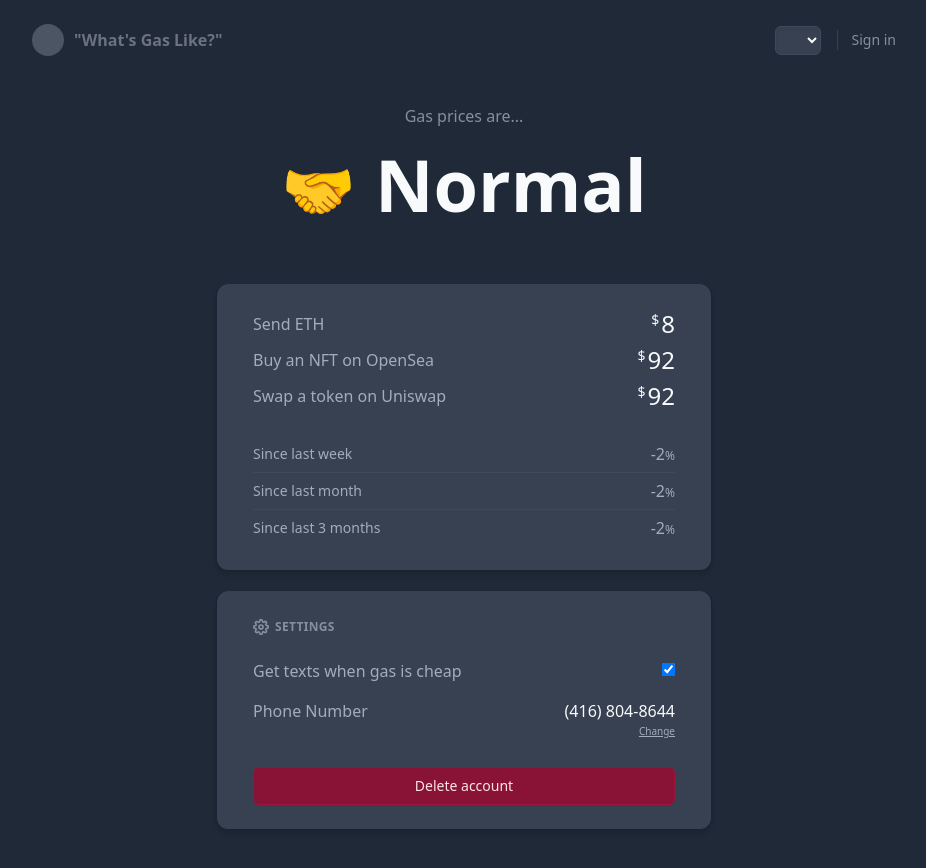
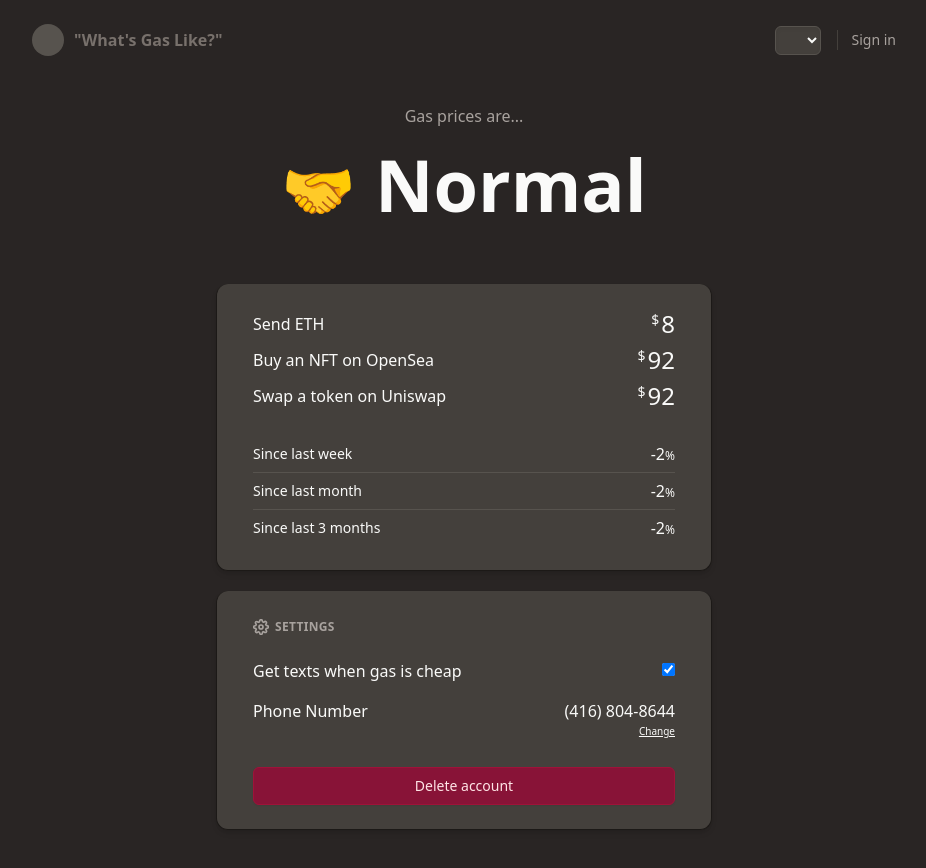
Before and after one commit to maxgeor/gas-tracker, a Next.js app: page /admin in a window 1280 px wide. Shown: the top 868 px of the page, without its empty margins (176-1102 px from the left). Built offline with nearby package versions, Linux system fonts and the light colour scheme.

Commit message:
Made grays warmer

```diff
--- a/pages/admin.js
+++ b/pages/admin.js
@@ -2,47 +2,47 @@
 
 export default function Admin() {
   return (
-    <div className=" bg-gray-800 text-gray-50 min-h-screen pb-48">
+    <div className=" bg-stone-800 text-stone-50 min-h-screen pb-48">
       <div className="flex flex-col items-center max-w-4xl mx-auto">
         <header className="px-4 flex justify-between items-center w-full mt-6">
           <div className="flex items-center space-x-2.5">
-            <span className="rounded-full bg-gray-600 h-8 w-8"></span>
-            <p className="font-semibold text-gray-500 hidden sm:block">"What's Gas Like?"</p>
+            <span className="rounded-full bg-stone-600 h-8 w-8"></span>
+            <p className="font-semibold text-stone-500 hidden sm:block">"What's Gas Like?"</p>
           </div>
           <div className="flex items-center">
-            <select value="USD" className="shadow-inner py-1 text-xs px-3 rounded-md bg-gray-700 border border-gray-600">USD</select>
-            <span className="text-gray-400 font-medium text-sm border-l border-gray-700 ml-4 pl-3.5">Sign in</span>
+            <select value="USD" className="shadow-inner py-1 text-xs px-3 rounded-md bg-stone-700 border border-stone-600">USD</select>
+            <span className="text-stone-400 font-medium text-sm border-l border-stone-700 ml-4 pl-3.5">Sign in</span>
           </div>
         </header>
-        <h3 className="text-gray-400 mt-12 mb-5">Gas prices are...</h3>
+        <h3 className="text-stone-400 mt-12 mb-5">Gas prices are...</h3>
         <h1 className="text-6xl sm:text-7xl font-bold mb-14 sm:mb-16"><span className="text-5xl sm:text-6xl mb-2">🤝</span> Normal</h1>
         {/* <h1 className="text-6xl sm:text-7xl font-bold mb-16"><span className="text-5xl sm:text-6xl mb-4">👍</span> Good</h1> */}
         {/* <h1 className="text-6xl sm:text-7xl font-bold mb-16"><span className="text-5xl sm:text-6xl mb-4">👎</span> Bad</h1> */}
-        <section className="flex flex-col items-center text-gray-350 bg-gray-700 sm:rounded-xl shadow-md border border-gray-900 border-t-0 w-full sm:max-w-md p-6 sm:px-9 mb-5 ">
+        <section className="flex flex-col items-center text-stone-350 bg-stone-700 sm:rounded-xl shadow-md border border-stone-900 border-t-0 w-full sm:max-w-md p-6 sm:px-9 mb-5 ">
           <div className=" space-y-1 mb-6 w-full">
             <div className="flex justify-between items-center">
               <span className="w-2/3 leading-6">Send ETH</span>
-              <div className="price flex self-start text-gray-50">
+              <div className="price flex self-start text-stone-50">
                 <span className="dollar-sign text-sm mt-0.5 mr-0.5">$</span>
                 <span className="amount text-2xl font-medium">8</span>
               </div>
             </div>
             <div className="flex justify-between items-center">
               <span className="w-2/3 leading-6">Buy an NFT on OpenSea</span>
-              <div className="price flex self-start text-gray-50">
+              <div className="price flex self-start text-stone-50">
                 <span className="dollar-sign text-sm mt-0.5 mr-0.5">$</span>
                 <span className="amount text-2xl font-medium">92</span>
               </div>
             </div>
             <div className="flex justify-between items-center">
               <span className="w-2/3 leading-6">Swap a token on Uniswap</span>
-              <div className="price flex self-start text-gray-50">
+              <div className="price flex self-start text-stone-50">
                 <span className="dollar-sign text-sm mt-0.5 mr-0.5">$</span>
                 <span className="amount text-2xl font-medium">92</span>
               </div>
             </div>
           </div>
-          <div className="text-sm divide-y divide-gray-600 w-full">
+          <div className="text-sm divide-y divide-stone-600 w-full">
             <div className="py-2 flex justify-between">
               <span>Since last week</span>
               <span className="text-base leading-5">-2<span className="text-xs">%</span></span>
@@ -57,8 +57,8 @@ export default function Admin() {
             </div>
           </div>
           </section>
-        <section className="text-gray-350 bg-gray-700 sm:rounded-xl shadow-md border border-gray-900 border-t-0 sm:max-w-md w-full p-6  sm:px-9">
-          <div className="flex space-x-1.5 items-center text-gray-400 mt-1 mb-6">
+        <section className="text-stone-350 bg-stone-700 sm:rounded-xl shadow-md border border-stone-900 border-t-0 sm:max-w-md w-full p-6  sm:px-9">
+          <div className="flex space-x-1.5 items-center text-stone-400 mt-1 mb-6">
             <svg xmlns="http://www.w3.org/2000/svg" width="16" height="16" viewBox="0 0 24 24" fill="none" stroke="currentColor" strokeWidth="2.5" strokeLinecap="round" strokeLinejoin="round"><circle cx="12" cy="12" r="3"></circle><path d="M19.4 15a1.65 1.65 0 0 0 .33 1.82l.06.06a2 2 0 0 1 0 2.83 2 2 0 0 1-2.83 0l-.06-.06a1.65 1.65 0 0 0-1.82-.33 1.65 1.65 0 0 0-1 1.51V21a2 2 0 0 1-2 2 2 2 0 0 1-2-2v-.09A1.65 1.65 0 0 0 9 19.4a1.65 1.65 0 0 0-1.82.33l-.06.06a2 2 0 0 1-2.83 0 2 2 0 0 1 0-2.83l.06-.06a1.65 1.65 0 0 0 .33-1.82 1.65 1.65 0 0 0-1.51-1H3a2 2 0 0 1-2-2 2 2 0 0 1 2-2h.09A1.65 1.65 0 0 0 4.6 9a1.65 1.65 0 0 0-.33-1.82l-.06-.06a2 2 0 0 1 0-2.83 2 2 0 0 1 2.83 0l.06.06a1.65 1.65 0 0 0 1.82.33H9a1.65 1.65 0 0 0 1-1.51V3a2 2 0 0 1 2-2 2 2 0 0 1 2 2v.09a1.65 1.65 0 0 0 1 1.51 1.65 1.65 0 0 0 1.82-.33l.06-.06a2 2 0 0 1 2.83 0 2 2 0 0 1 0 2.83l-.06.06a1.65 1.65 0 0 0-.33 1.82V9a1.65 1.65 0 0 0 1.51 1H21a2 2 0 0 1 2 2 2 2 0 0 1-2 2h-.09a1.65 1.65 0 0 0-1.51 1z"></path></svg>
             <h4 className="uppercase text-xs font-bold tracking-wide">Settings</h4>
           </div>
@@ -70,7 +70,7 @@ export default function Admin() {
             <div className="flex justify-between">
               <span className="w-1/2">Phone Number</span>
               <div className="price flex flex-col items-end self-start">
-                <span className=" text-gray-50">(416) 804-8644</span>
+                <span className=" text-stone-50">(416) 804-8644</span>
                 <span className="text-xxs underline">Change</span>
               </div>
             </div>
--- a/tailwind.config.js
+++ b/tailwind.config.js
@@ -14,6 +14,7 @@ module.exports = {
         xxs: ["0.625rem", "1rem"],
       },
       colors: {
+        stone: colors.stone,
         gray: {
           350: "#a2adba",
           400: "#868f9f",
```
Also changed, not shown: pages/index.js (+15 -15 lines), pages/components/Card.js (added), 1 other file (tests, documents, lock files or other folders).
